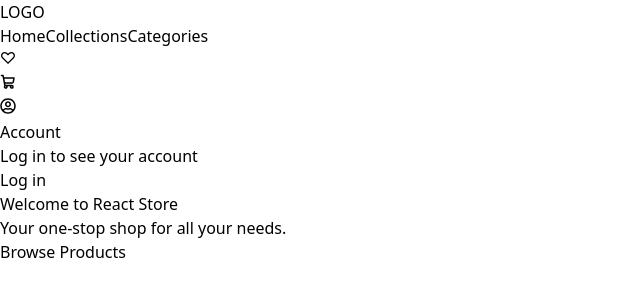
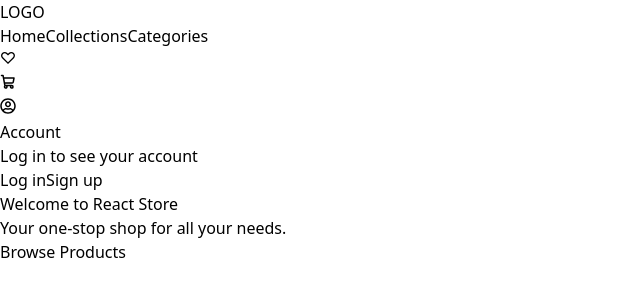
Before and after one commit to KayTee1/E-Commerce-Store, a React (Vite) app in the folder frontend/: page / in a window 1280 px wide. Both pictures are taken after a click on the button 8 px from the left and 106 px from the top of the page. Shown: the top 300 px of the page, without its empty margins (0-640 px from the left). Built offline with nearby package versions, Linux system fonts and the light colour scheme.

Commit message:
added signup button in account section

```diff
--- a/frontend/src/NavBar/DropdownContents/Profile.tsx
+++ b/frontend/src/NavBar/DropdownContents/Profile.tsx
@@ -50,6 +50,7 @@
         <p className="text-2xl underline">Account</p>
         <p className="text-xl mt-4">Log in to see your account</p>
       </div>
+      <div className="flex flex-col gap-3">
         <button
           onClick={() => {
             navigate("/login");
@@ -58,6 +59,15 @@
         >
           Log in
         </button>
+        <button
+          onClick={() => {
+            navigate("/signin");
+          }}
+          className="bg-blue-500 hover:bg-blue-600 text-white py-2 px-4 rounded"
+        >
+          Sign up
+        </button>
+      </div>
     </div>
   );
 };
```
Lines whose indentation alone changed are shown as unchanged.
